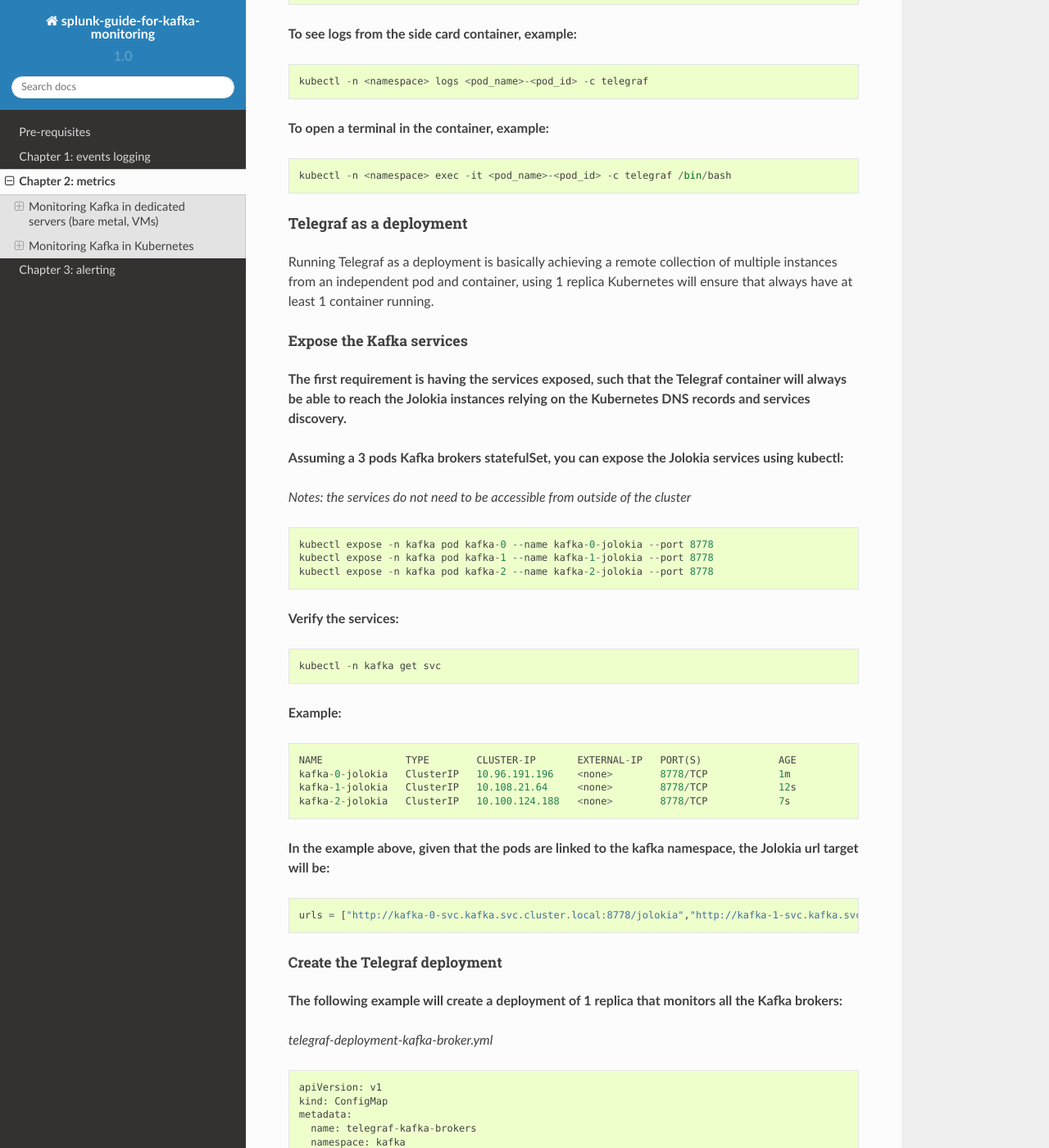
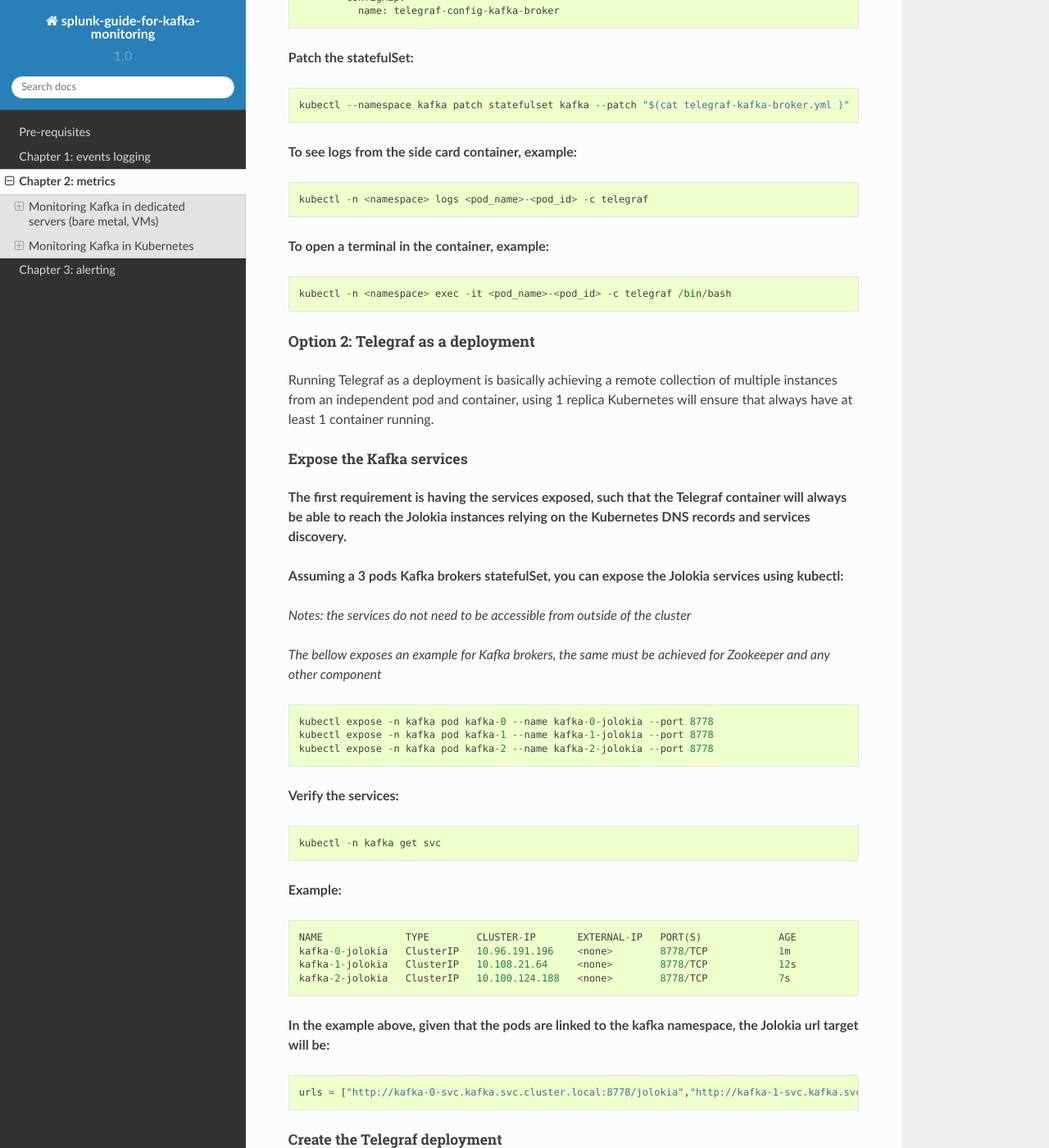
Before and after one commit to guilhemmarchand/splunk-guide-for-kafka-monitoring, a Sphinx documentation site: the page built from docs/chapter2_metrics.rst, in a window 1280 px wide and 1400 px high, scrolled down 14359 px. Shown: the whole window at 82% size. Built offline with Sphinx 7.4.7 and the Read the Docs theme 2.0.0, drawn with Linux system fonts in a browser that asks for light colours; some of the changed text lies outside the part shown.

Commit message:
Work in progress

```diff
--- a/docs/chapter2_metrics.rst
+++ b/docs/chapter2_metrics.rst
@@ -536,8 +542,8 @@ Both designs are pertinents, however running collector agents as sidecar contain
 
 In addition, this is an easy "build and forget" approach, each container monitors the local JVM container automatically, following the same rhythm of destruction and creation.
 
-Telegraf as a sidecar container
--------------------------------
+Option 1: Telegraf as a sidecar container
+-----------------------------------------
 
 **When running Telegraf as a sidecar container, an additional container will be running in the same pod, generally associated with a StatefulSet.**
 
@@ -750,8 +756,8 @@ Telegraf as a sidecar container
 
     kubectl -n <namespace> exec -it <pod_name>-<pod_id> -c telegraf /bin/bash
 
-Telegraf as a deployment
-------------------------
+Option 2: Telegraf as a deployment
+----------------------------------
 
 Running Telegraf as a deployment is basically achieving a remote collection of multiple instances from an independent pod and container, using 1 replica Kubernetes will ensure that always have at least 1 container running.
 
@@ -763,6 +769,8 @@ Expose the Kafka services
 **Assuming a 3 pods Kafka brokers statefulSet, you can expose the Jolokia services using kubectl:**
 
 *Notes: the services do not need to be accessible from outside of the cluster*
+
+*The bellow exposes an example for Kafka brokers, the same must be achieved for Zookeeper and any other component*
 
 ::
 
```
Also changed, not shown: other parts of docs/chapter2_metrics.rst (+8 -2 lines).
